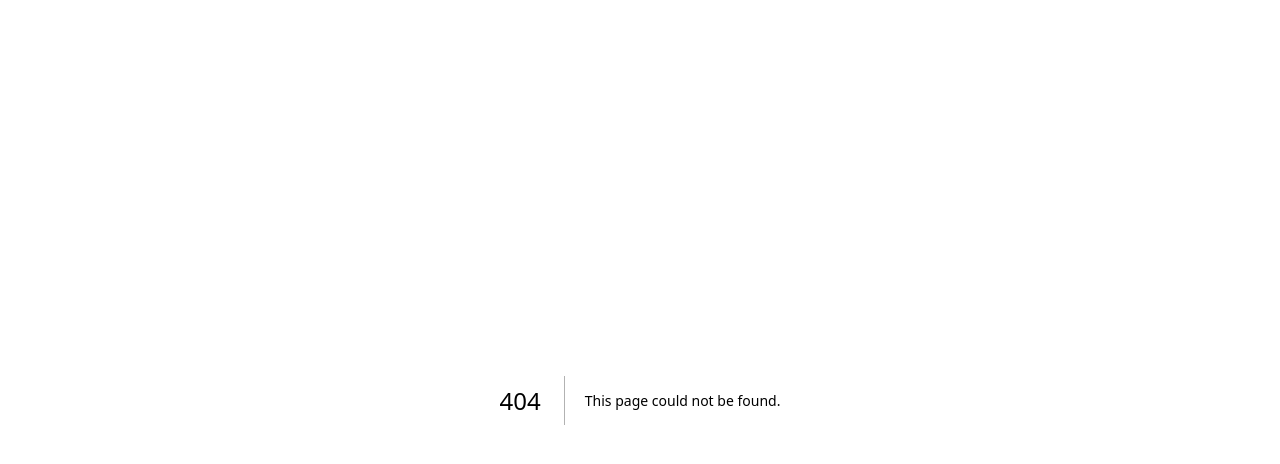
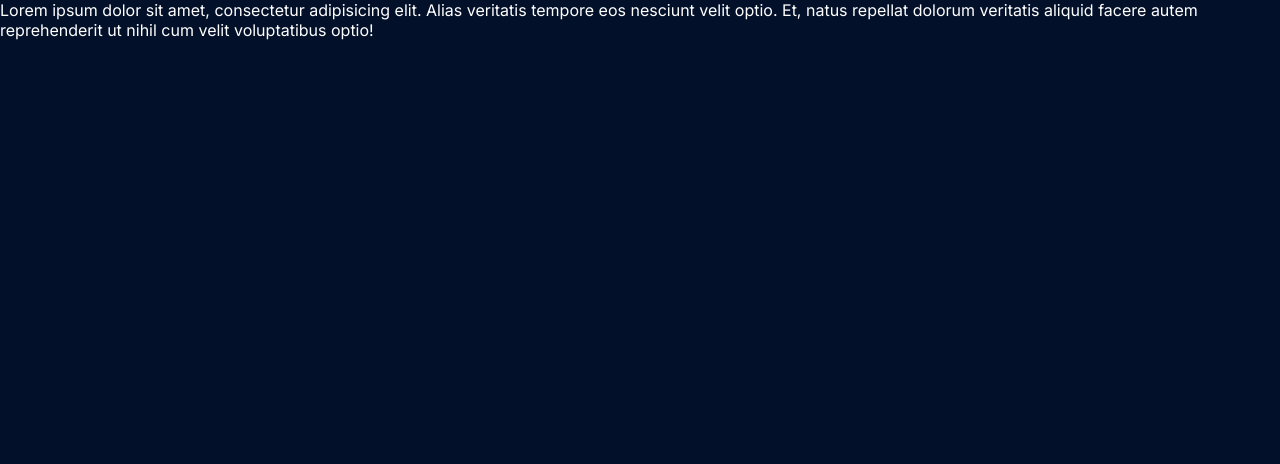
Before and after one commit to Tomas13d/CRM-RealState, a Next.js app in the folder front/: page /acquisitions in a window 1280 px wide. Before the commit this address had no page. Shown: the top 464 px of the page. Built offline with nearby package versions, Linux system fonts and the light colour scheme.

Commit message:
add placeholder page

```diff
--- /dev/null
+++ b/front/src/app/acquisitions/page.tsx
@@ -0,0 +1,13 @@
+import React from "react";
+
+const page = () => {
+  return (
+    <div style={{ color: "white" }}>
+      Lorem ipsum dolor sit amet, consectetur adipisicing elit. Alias veritatis
+      tempore eos nesciunt velit optio. Et, natus repellat dolorum veritatis
+      aliquid facere autem reprehenderit ut nihil cum velit voluptatibus optio!
+    </div>
+  );
+};
+
+export default page;
```
